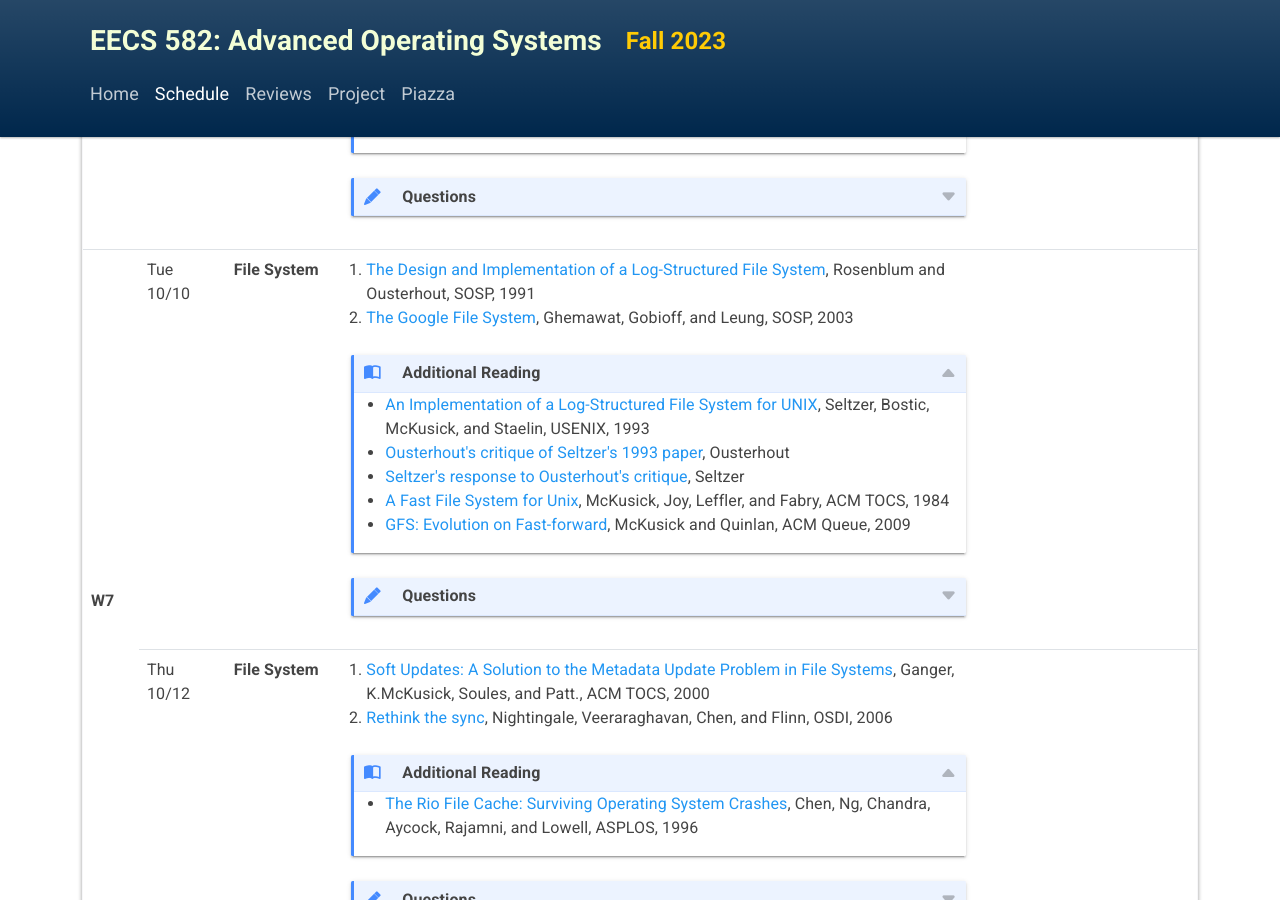
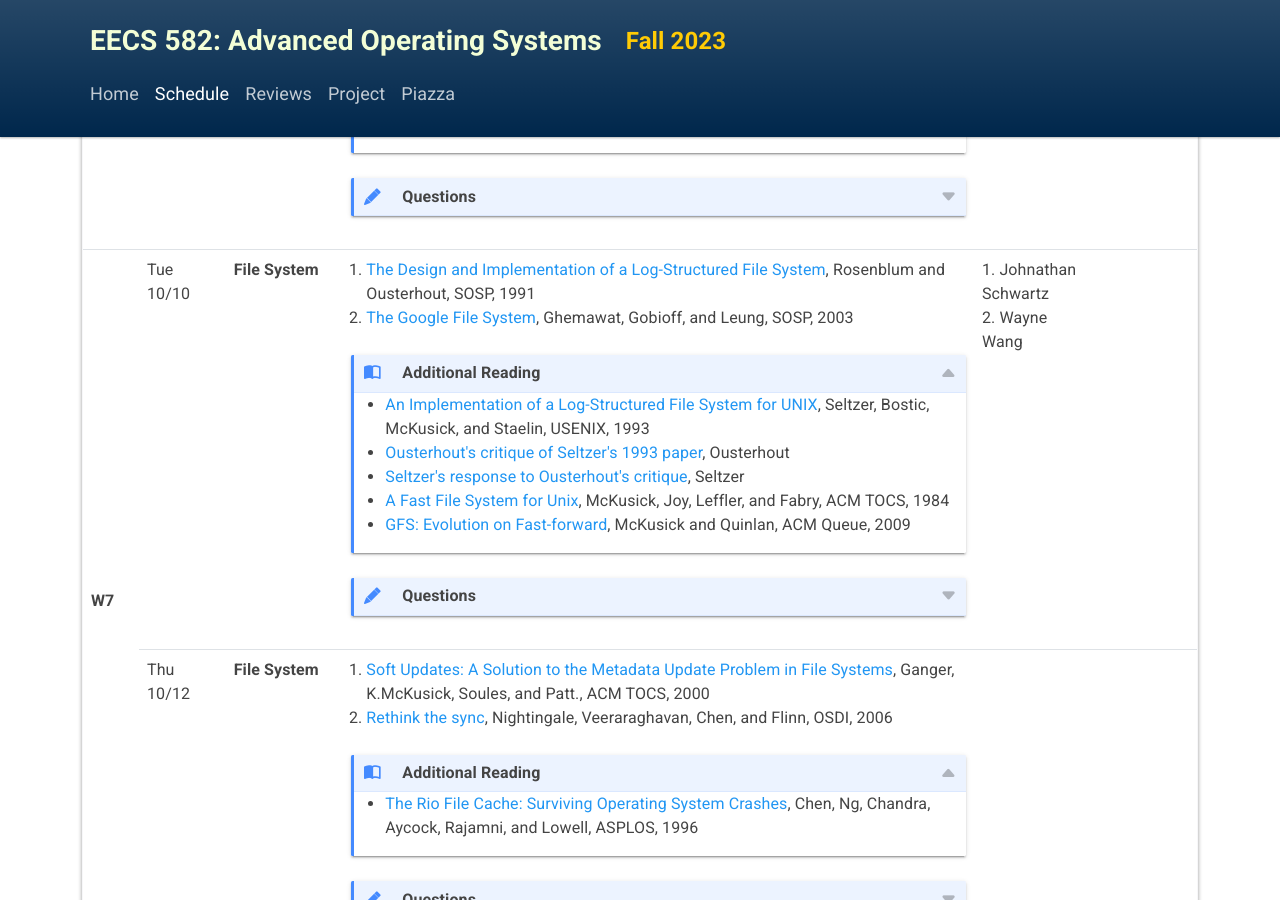
Before and after one commit to eecs582/eecs582.github.io, a Jekyll site: the page built from schedule.html, in a window 1280 px wide and 900 px high, scrolled down 3785 px. Built offline with Jekyll 4.4.1, drawn with Linux system fonts in a browser that asks for light colours.

Commit message:
update schedule

```diff
--- a/schedule.html
+++ b/schedule.html
@@ -391,7 +391,7 @@ layout: schedule
           </p>
         </details>
       </td>
-      <td></td>
+      <td>1. Johnathan Schwartz<br>2. Wayne Wang</td>
       <td></td>
     </tr>
     <tr>
```
